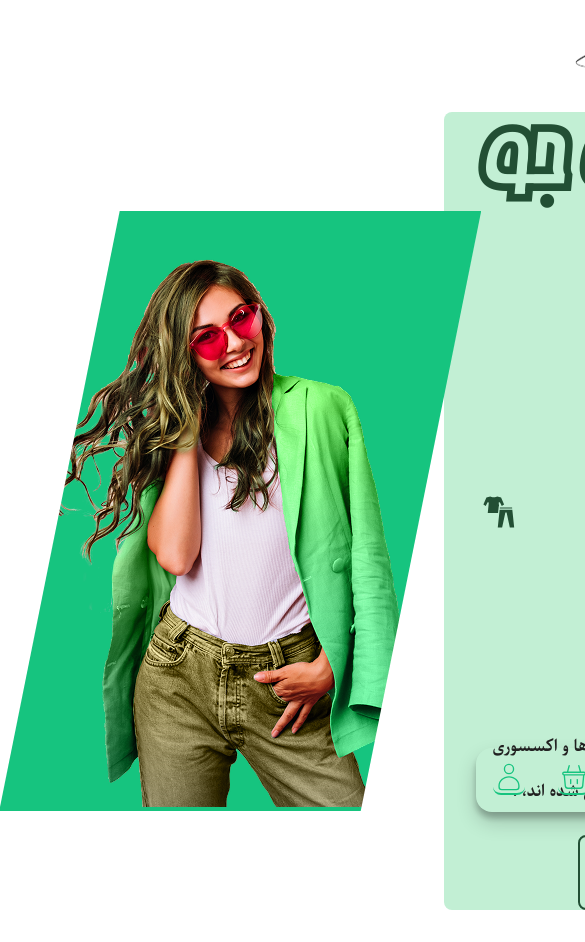
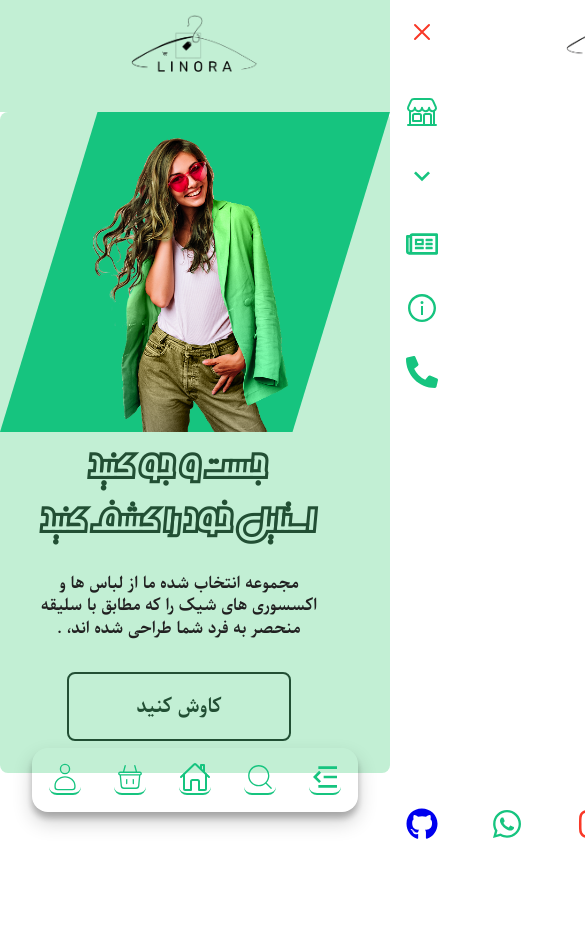
Before and after one commit to mojtaba-jsx/LINORA, a React (Vite) app: page / in a window 390 px wide. Shown: the top 942 px of the page, 585 px wide, since content can reach past the window. After the commit the page ends 844 px from the top, so only its background shows below. Built offline with nearby package versions, Linux system fonts and the light colour scheme.

Commit message:
[Fashion]- Responsive Section And Some Change For Navbar

```diff
--- a/src/components/Fashion/Fashion.css
+++ b/src/components/Fashion/Fashion.css
@@ -24,6 +24,7 @@
 .fashion__right-title:nth-child(2) {
   display: flex;
   align-items: center;
+  justify-content: center;
   gap: 2rem;
 }
 
--- a/src/components/Fashion/Fashion.jsx
+++ b/src/components/Fashion/Fashion.jsx
@@ -9,7 +9,7 @@ function Fashion() {
       <div className="container">
         <div className="fashion__wrapper">
           <div className="fashion__right">
-            <h1 className="fashion__right-title"> جست و جو کنید و</h1>
+            <h1 className="fashion__right-title"> جست و جو کنید </h1>
             <h1 className="fashion__right-title">
               استایل خود را کشف کنید
               <GiClothes className="fashion__right-title-icon" />
--- a/src/components/MobileMenu/MobileMenu.css
+++ b/src/components/MobileMenu/MobileMenu.css
@@ -14,6 +14,7 @@
   height: 4rem;
   box-shadow: rgba(0, 0, 0, 0.19) 0px 10px 20px, rgba(0, 0, 0, 0.23) 0px 6px 6px;
   margin: 1rem;
+  z-index: 10000;
 }
 
 .mobile-menu__list-icon {
--- a/src/custom.css
+++ b/src/custom.css
@@ -200,10 +200,78 @@ body {
   }
   .navbar {
     box-shadow: none;
-    background: none;
+    background: var(--jaggedIce);
+    border-radius: 0;
+    padding-bottom: 2rem;
+    padding-top: 1rem;
+    margin-top: 0;
   }
   /* * MobileMenu Component */
   .mobile-menu {
     display: block;
   }
+
+  /* * Fashion Component */
+  .fashion{
+    margin-top: 0;
+  }
+  .fashion__wrapper {
+    flex-direction: column-reverse;
+  }
+  .fashion__left {
+    width: 100%;
+  }
+  .fashion__left-image {
+    display: block;
+    margin: 0 auto;
+  }
+
+  .fashion__right-title {
+    text-align: center;
+    margin-top: 1rem;
+  }
+  .fashion__right-text {
+    text-align: center;
+  }
+  .fashion__right__btn {
+    margin: 2rem auto;
+  }
 }
+@media screen and (max-width: 1200px) {
+}
+@media screen and (max-width: 992px) {
+  /* * Fashion Component */
+  .fashion__right-title-icon {
+    display: none;
+  }
+  .fashion__right-title {
+    font-size: 4rem;
+  }
+  .fashion__left {
+    /* position: relative; */
+  }
+  .fashion__left-image {
+    height: 30rem;
+  }
+}
+@media screen and (max-width: 768px) {
+  /* * Fashion Component */
+  .fashion__left-image {
+    height: 20rem;
+  }
+  .fashion__right-title {
+    font-size: 2.4rem;
+  }
+  .fashion__right-text{
+    width: 18rem;
+    text-align: center;
+  }
+  br{
+    display: none;
+  }
+  .fashion__right__btn{
+    font-size: 1.2rem;
+  }
+}
+@media screen and (max-width: 576px) {
+}
```
